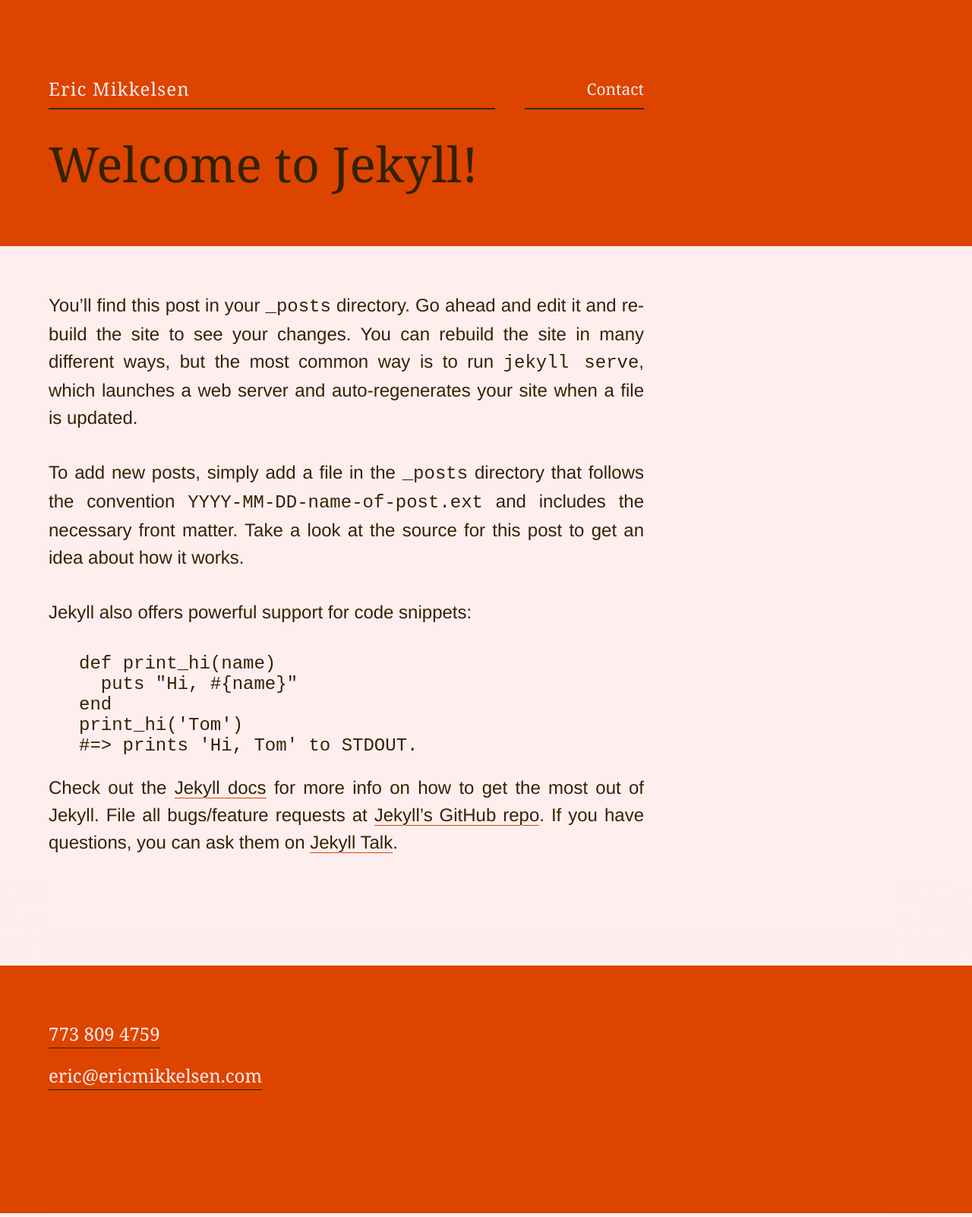
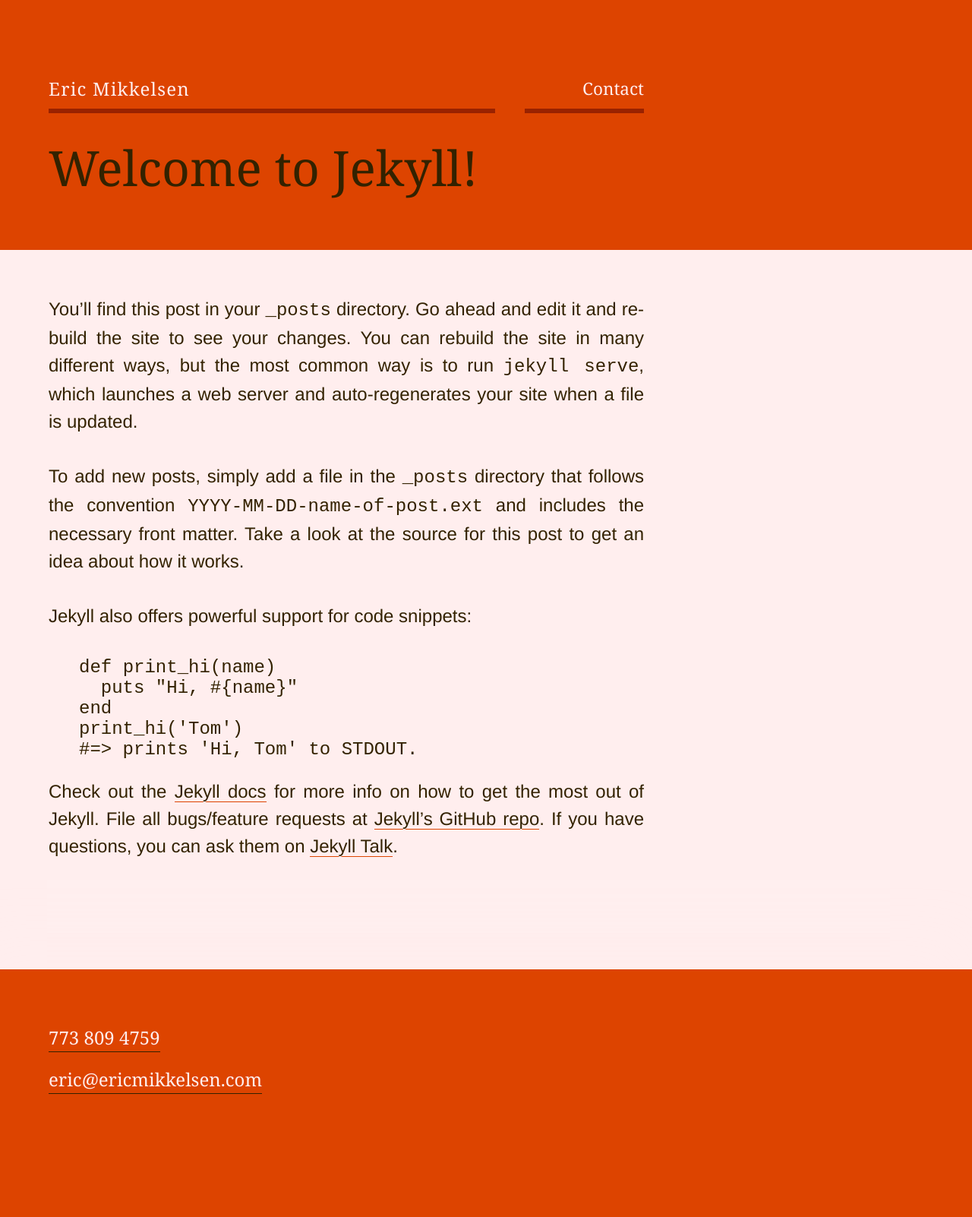
Before and after one commit to ericmikkelsen/ericmikkelsen.github.io, a Jekyll site: the page built from _posts/2016-06-03-welcome-to-jekyll.markdown, in a window 1280 px wide. Shown: the whole page at 76% size. Built offline with Jekyll 4.4.1, drawn with Linux system fonts in a browser that asks for light colours.

Commit message:
adding some width to the border-bottom of my header links

```diff
--- a/css/style.css
+++ b/css/style.css
@@ -276,7 +276,6 @@
 
 a.logo,
 a.menu_link {
-  background-image: linear-gradient(transparent 99%, #333 1%);
   color: #fee;
   display: inline-block;
   padding: 1.125rem 0 .325rem;
@@ -286,19 +285,18 @@
 }
 
 a.logo {
-  border-bottom: .05rem solid #320;
-  line-height: 30;
-  line-height: 1.5rem;
+  border-bottom: .25rem solid #920;
+  font-size:1em;
+  line-height: 1.5em;
   letter-spacing: .05em;
   margin-right: 5%;
   width: 75%
 }
 
 a.menu_link {
-  border-bottom: .05rem solid #320;
-  font-size: .875em;
-  line-height: 30px;
-  line-height: 1.5rem;
+  border-bottom: .25rem solid #920;
+  font-size: .9375em;
+  line-height: 1.6em;
   min-width: 20%;
   text-align: right;
   vertical-align: bottom
```
Also changed, not shown: 2 other files.
